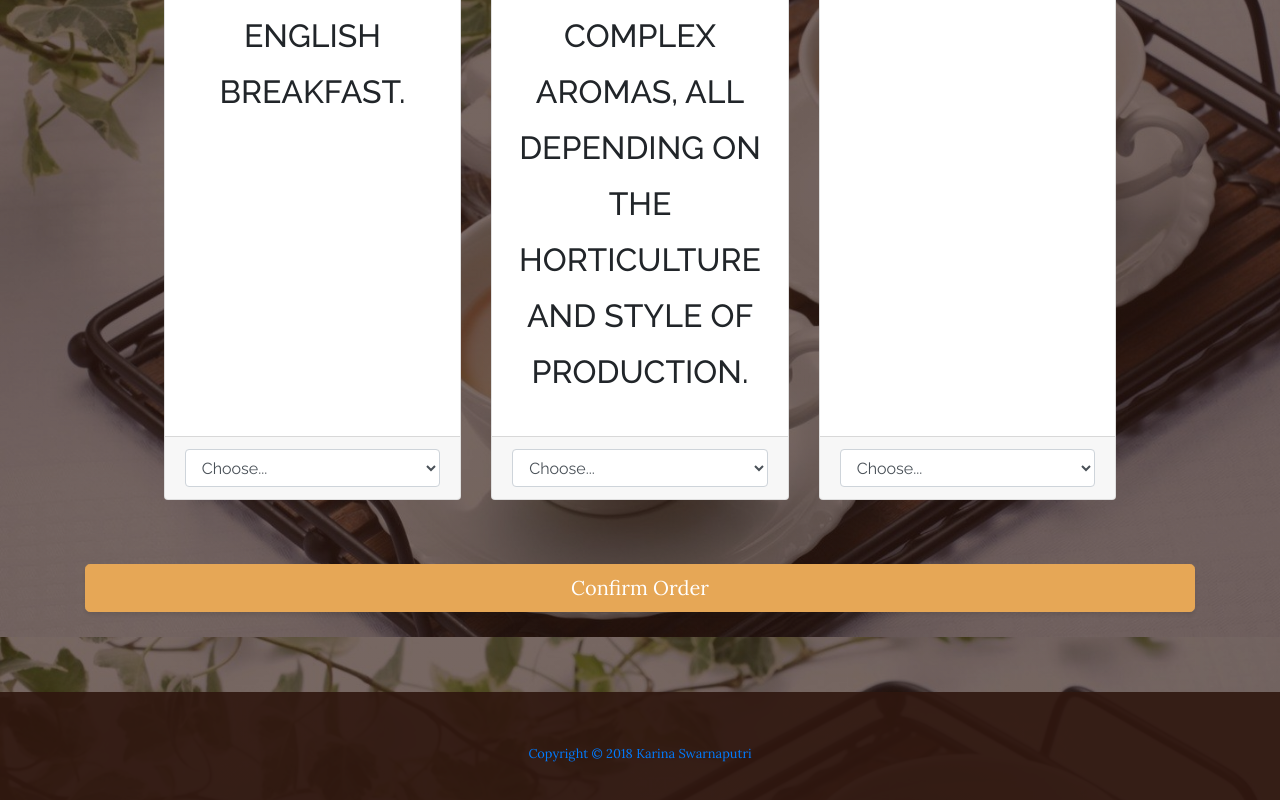
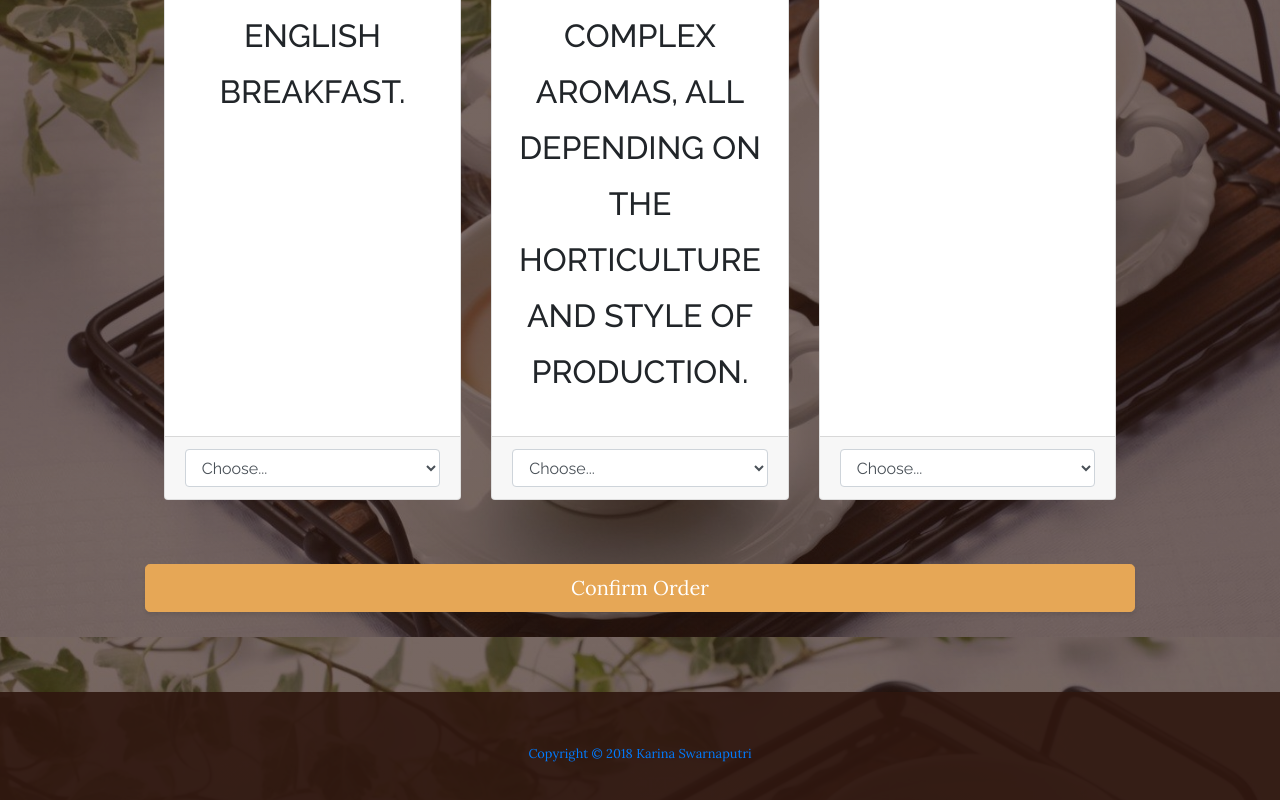
Before and after one commit to ultraktdev/KEA, a website: page index.html in a window 1280 px wide. Shown: the part 2563-3363 px from the top of the page. Drawn offline with nearby package versions, Linux system fonts and the light colour scheme; files that its build step writes are made by us from their sources.

Commit message:
Versi 3.1

```diff
--- a/index.html
+++ b/index.html
@@ -178,8 +178,16 @@
           </div>
         </div>
       </div>
-      <div class="container mt-3 tombolKonfirm">
-        <input type="submit" class="btn btn-primary btn-lg btn-block" value="Confirm Order">
+      <div class="container mt-3">
+        <div class="container">
+          <div class="container">
+            <div class="container">
+              <div class="container">
+                <input type="submit" class="btn btn-primary btn-lg btn-block" value="Confirm Order">
+              </div>
+            </div>
+          </div>
+        </div>
       </div>
     </form>
   </section>
@@ -212,7 +220,7 @@
         total = thousandSeparator(total);
 
         // Message WA
-        var urlencodedtext = encodeURIComponent("Halo *KEA*, pesanan saya adalah sebagai berikut: \n \n" + "English Breakfast: " + "*" + produk1 + "*" + " kaleng \n" + "Oolong: " + "*" + produk2 + "*" + " kaleng \n" + "Jasmine: " + "*" +
+        var urlencodedtext = encodeURIComponent("Halo *KEA*, pesanan saya adalah sebagai berikut: \n \n" + "Straits Chai: " + "*" + produk1 + "*" + " kaleng \n" + "Rose Tea: " + "*" + produk2 + "*" + " kaleng \n" + "Earl Gray: " + "*" +
           produk3 + "*" + " kaleng \n \n" + "Total Rp. " + total + ",-")
 
         // Kirim WA
```
